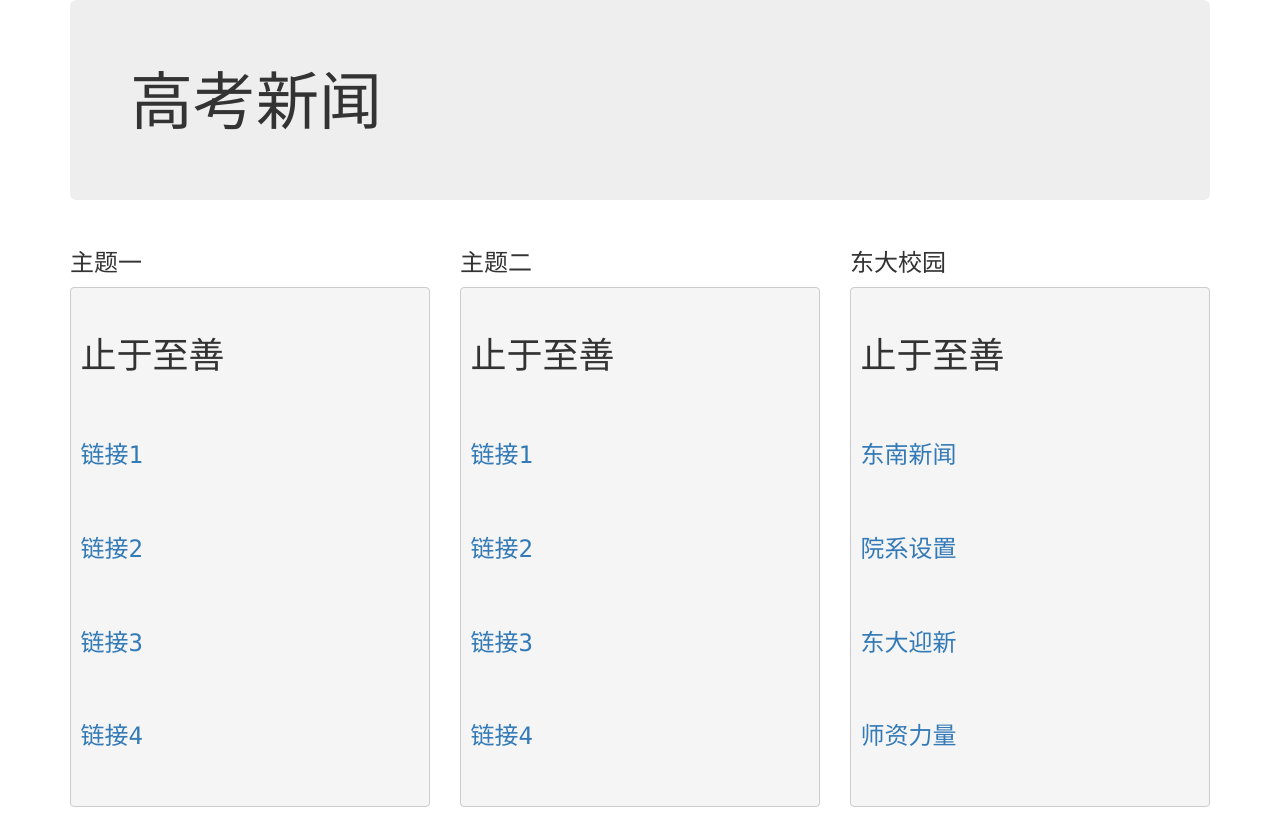
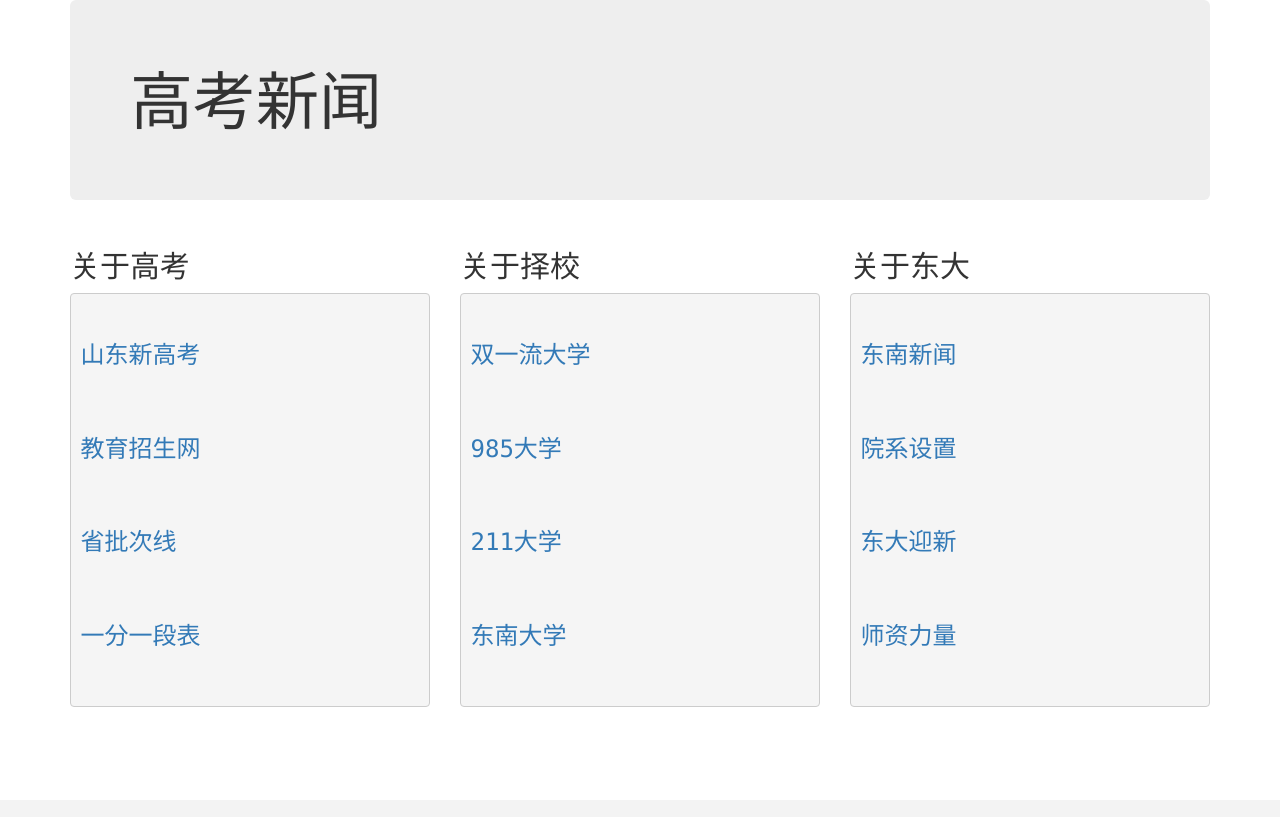
Before and after one commit to eshoyuan/GaokaoRecommend, a Django app: page /recommend/news.html/ in a window 1280 px wide. After the commit the page ends 707 px from the top, so only its background shows below. Run offline with Django 3.2, Linux system fonts and the light colour scheme; some libraries are stand-ins or nearby versions.

Commit message:
完善新闻界面

```diff
--- a/templates/recommend/news.html
+++ b/templates/recommend/news.html
@@ -1,5 +1,3 @@
-
-
 <!DOCTYPE html>
 <html>
 <head>
@@ -24,33 +22,30 @@
   </div>
   <div class="row">
     <div class="col-sm-4">
-     <h3>主题一</h3>
+     <h2>关于高考</h2>
       <pre>
-      <h1>止于至善</h1>
-        <a href="http://baidu.com" target="_blank"><h3>链接1</h3></a>
-         <a href="http://baidu.com" target="_blank"><h3>链接2</h3></a>
-         <a href=" http://baidu.com" target="_blank"><h3>链接3</h3></a>
-          <a href="http://baidu.com" target="_blank"><h3>链接4</h3></a>
+        <a href="https://www.baidu.com/s?tn=88093251_92_hao_pg&wd=%E5%B1%B1%E4%B8%9C%E6%96%B0%E9%AB%98%E8%80%83&ie=utf-8" target="_blank"><h3>山东新高考</h3></a>
+        <a href="http://www.sdzk.cn/" target="_blank"><h3>教育招生网</h3></a>
+        <a href="https://www.baidu.com/s?ie=utf-8&f=8&rsv_bp=1&tn=88093251_92_hao_pg&wd=%E5%B1%B1%E4%B8%9C%E7%9C%81%E6%89%B9%E6%AC%A1%E7%BA%BF&oq=%25E9%25AB%2598%25E8%2580%2583&rsv_pq=ed0cba8e0006d25d&rsv_t=868epT4WELQ24SF5WpawZkg%2BCoG5elQMBU783xU24Mq1qcJ7zs%2FmSoLtlW3NxVKlp1nRfPQ6hyVp&rqlang=cn&rsv_enter=1&rsv_dl=tb&rsv_btype=t&inputT=4853&rsv_sug3=143&rsv_sug1=123&rsv_sug7=100&rsv_sug2=0&rsv_sug4=5227" target="_blank"><h3>省批次线</h3></a>
+        <a href="https://gkcx.eol.cn/colleges/bypart" target="_blank"><h3>一分一段表</h3></a>
       </pre>
     </div>
     <div class="col-sm-4">
-      <h3>主题二</h3>
+      <h2>关于择校</h2>
       <pre>
-      <h1>止于至善</h1>
-        <a href="http://baidu.com" target="_blank"><h3>链接1</h3></a>
-         <a href="http://baidu.com" target="_blank"><h3>链接2</h3></a>
-         <a href=" http://baidu.com" target="_blank"><h3>链接3</h3></a>
-          <a href="http://baidu.com" target="_blank"><h3>链接4</h3></a>
+        <a href="https://www.baidu.com/s?wd=%E5%8F%8C%E4%B8%80%E6%B5%81%E5%A4%A7%E5%AD%A6&rsv_spt=1&rsv_iqid=0x8e815c450001a3d9&issp=1&f=8&rsv_bp=1&rsv_idx=2&ie=utf-8&rqlang=cn&tn=baiduhome_pg&rsv_enter=1&rsv_dl=tb&oq=211%25E5%25A4%25A7%25E5%25AD%25A6&rsv_btype=t&inputT=2495&rsv_t=2208Nt2ikFeY1%2F5050grTUxRXmVVnjxR0JKKAprHYAA24ITL157mhJ2DrJfnQxKsX3cT&rsv_pq=ed91a898000453ba&rsv_sug3=21&rsv_sug1=29&rsv_sug7=100&rsv_sug2=0&rsv_sug4=7211" target="_blank"><h3>双一流大学</h3></a>
+        <a href="https://www.baidu.com/s?wd=985%E5%A4%A7%E5%AD%A6&rsv_spt=1&rsv_iqid=0x8e815c450001a3d9&issp=1&f=8&rsv_bp=1&rsv_idx=2&ie=utf-8&tn=baiduhome_pg&rsv_enter=1&rsv_dl=tb&rsv_sug3=9&rsv_sug1=9&rsv_sug7=100&rsv_sug2=0&rsv_btype=i&prefixsug=985%25E5%25A4%25A7%25E5%25AD%25A6&rsp=5&inputT=2467&rsv_sug4=3302" target="_blank"><h3>985大学</h3></a>
+        <a href="https://www.baidu.com/s?wd=211%E5%A4%A7%E5%AD%A6&rsv_spt=1&rsv_iqid=0x8e815c450001a3d9&issp=1&f=8&rsv_bp=1&rsv_idx=2&ie=utf-8&rqlang=cn&tn=baiduhome_pg&rsv_enter=1&rsv_dl=tb&oq=985%25E5%25A4%25A7%25E5%25AD%25A6&rsv_btype=i&inputT=2467&rsv_t=8dbeYMKJeIg9DA1P3JvspJ3udkXXn8R3NhzzflJpq0pjhlBnWLdgAto9K%2FQ1RILXWTdO&rsv_sug3=12&rsv_sug1=13&rsv_sug7=100&rsv_pq=d22f8fc00005f090&bs=985%E5%A4%A7%E5%AD%A6" target="_blank"><h3>211大学</h3></a>
+        <a href="https://www.baidu.com/s?wd=%E4%B8%9C%E5%8D%97%E5%A4%A7%E5%AD%A6&rsv_spt=1&rsv_iqid=0x8e815c450001a3d9&issp=1&f=8&rsv_bp=1&rsv_idx=2&ie=utf-8&rqlang=cn&tn=baiduhome_pg&rsv_enter=1&rsv_dl=tb&oq=%25E5%258F%258C%25E4%25B8%2580%25E6%25B5%2581%25E5%25A4%25A7%25E5%25AD%25A6&rsv_btype=t&inputT=2495&rsv_t=97bbiENyZRIQtOlER2Vi93JV5OPl76qZlZnSRCvDlV%2BbDr0TMiVv9gPQ%2BK4m%2FklAB2Bt&rsv_pq=b0a933d40004047e&rsv_sug3=23&rsv_sug1=34&rsv_sug7=100&bs=%E5%8F%8C%E4%B8%80%E6%B5%81%E5%A4%A7%E5%AD%A6" target="_blank"><h3>东南大学</h3></a>
       </pre>
     </div>
     <div class="col-sm-4">
-      <h3>东大校园</h3>
+      <h2>关于东大</h2>
       <pre>
-      <h1>止于至善</h1>
         <a href="https://news.seu.edu.cn/" target="_blank"><h3>东南新闻</h3></a>
-         <a href="https://www.seu.edu.cn/28438/list.htm" target="_blank"><h3>院系设置</h3></a>
-         <a href=" https://yingxin.seu.edu.cn/" target="_blank"><h3>东大迎新</h3></a>
-          <a href="https://www.seu.edu.cn/_t2492/28450/list.psp" target="_blank"><h3>师资力量</h3></a>
+        <a href="https://www.seu.edu.cn/28438/list.htm" target="_blank"><h3>院系设置</h3></a>
+        <a href=" https://yingxin.seu.edu.cn/" target="_blank"><h3>东大迎新</h3></a>
+        <a href="https://www.seu.edu.cn/_t2492/28450/list.psp" target="_blank"><h3>师资力量</h3></a>
       </pre>
 
     </div>
```
